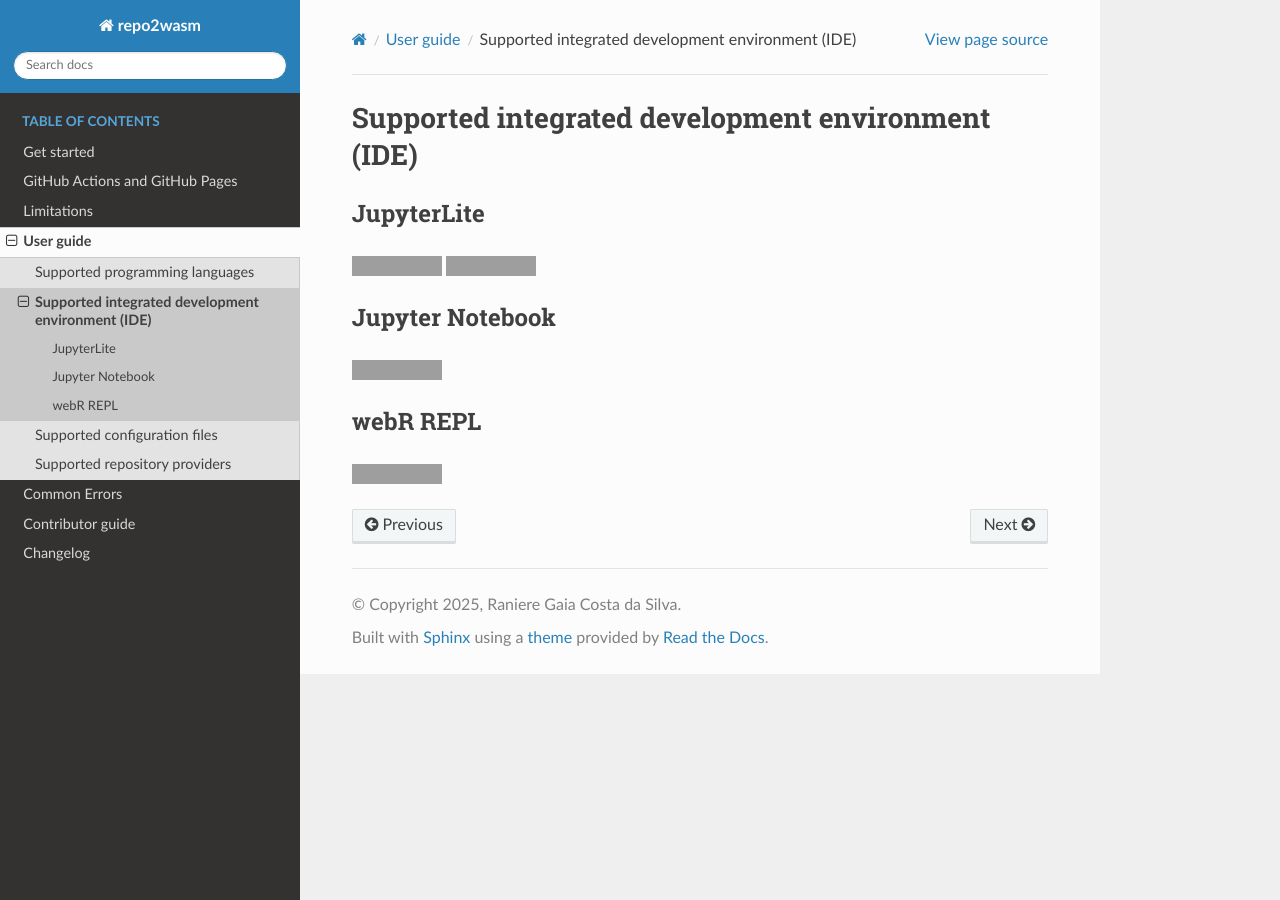
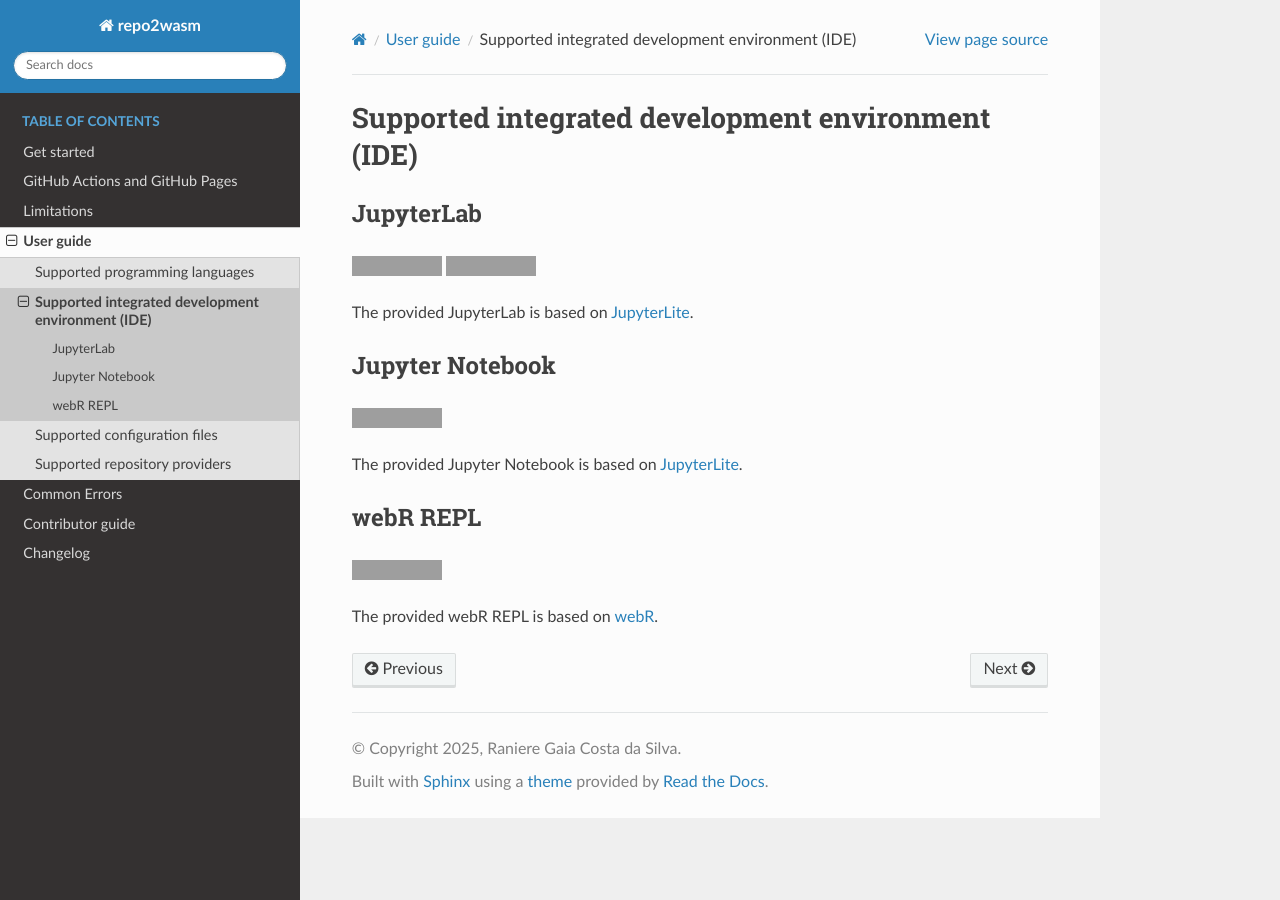
Before and after one commit to repo2wasm/repo2wasm-py, a Sphinx documentation site: the page built from docs/source/user-guide/supported-ide.md, in a window 1280 px wide. Built offline with Sphinx 7.4.7 and the Read the Docs theme 3.1.0, drawn with Linux system fonts in a browser that asks for light colours; grey boxes are pictures that could not be loaded.

Commit message:
Add links about the IDE

```diff
--- a/docs/source/user-guide/supported-ide.md
+++ b/docs/source/user-guide/supported-ide.md
@@ -1,14 +1,23 @@
 # Supported integrated development environment (IDE)
 
-## JupyterLite
+## JupyterLab
 
 ![status: implemented](https://img.shields.io/badge/status-implemented-green)
 ![version: 0.2.0](https://img.shields.io/badge/version-0.2.0-blue)
+
+The provided JupyterLab is based on [JupyterLite].
 
 ## Jupyter Notebook
 
 ![status: not implemented](https://img.shields.io/badge/status-not_implemented-pink)
 
+The provided Jupyter Notebook is based on [JupyterLite].
+
 ## webR REPL
 
 ![status: not implemented](https://img.shields.io/badge/status-not_implemented-pink)
+
+The provided webR REPL is based on [webR].
+
+[JupyterLite]: https://jupyterlite.readthedocs.io
+[webR]: https://docs.r-wasm.org
```
